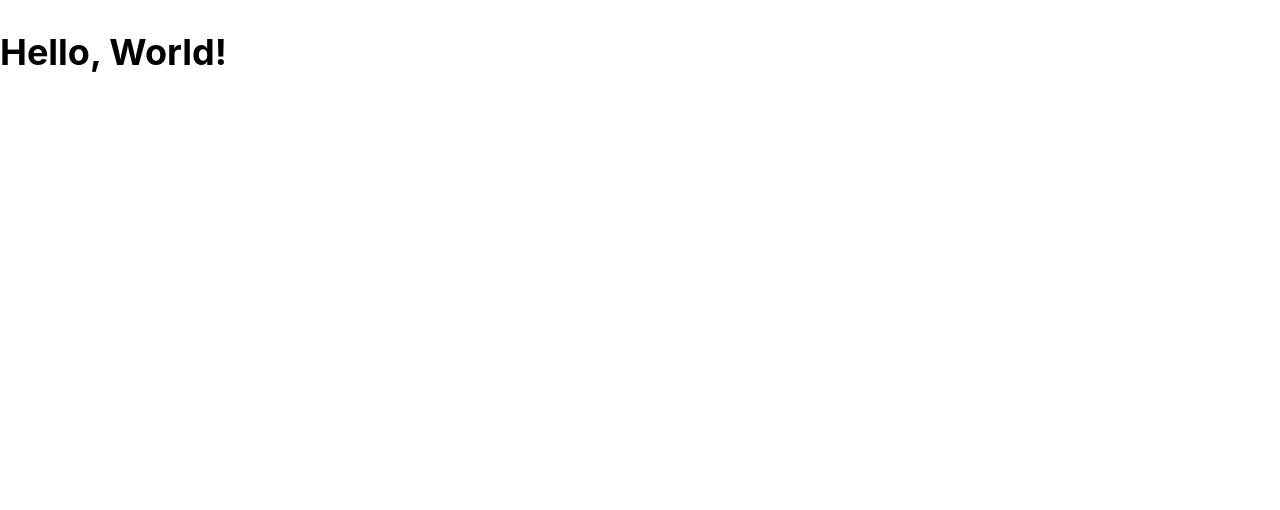
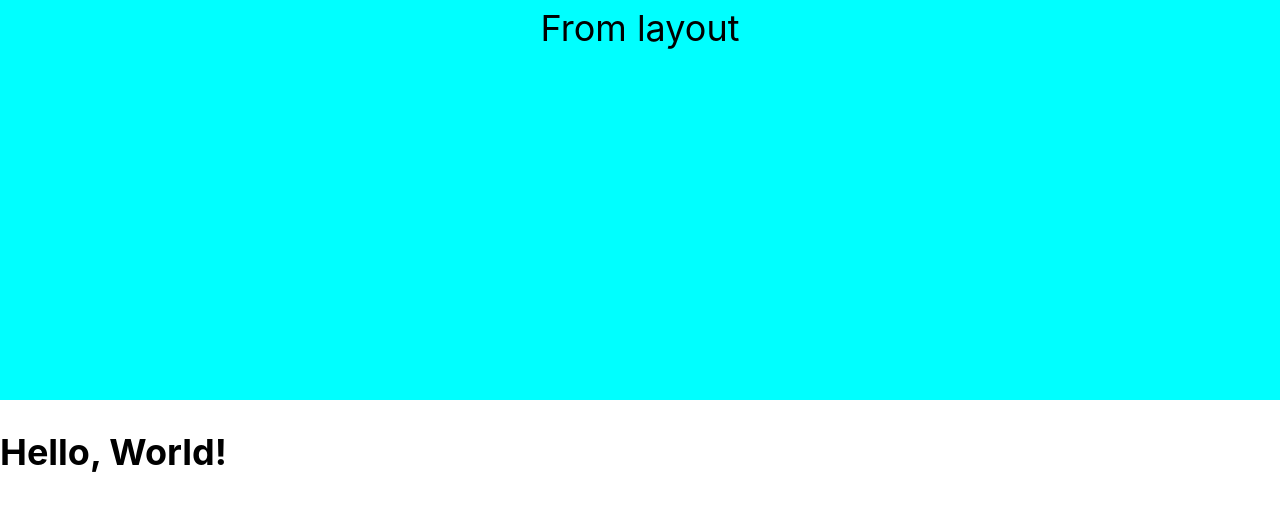
Before and after one commit to wcho0907/nextjs-blog, a Next.js app: page / in a window 1280 px wide. Shown: the top 510 px of the page. Built offline with nearby package versions, Linux system fonts and the light colour scheme.

Commit message:
Add layout

```diff
--- a/app/layout.js
+++ b/app/layout.js
@@ -1,8 +1,18 @@
-export default function RootLayout({ children }) {
+import styles from './layout.module.css'
+
+export default function Layout({ children }) {
   return (
-    <html>
-      <head />
-      <body>{children}</body>
-    </html>
-  )
+    <html lang="en">
+      <head>
+        <title>Hello</title>
+      </head>
+      <body>
+        <div
+          className={styles.header}
+        >From layout</div>
+        <div>
+          {children}
+        </div>
+      </body>
+    </html>)
 }
--- /dev/null
+++ b/app/layout.module.css
@@ -0,0 +1,7 @@
+.header {
+    width: 100%;
+    height: 50vh;
+    background-color: cyan;
+    text-align: center;
+    font-size: 2rem;
+  }
--- a/next.config.js
+++ b/next.config.js
@@ -1,5 +1,6 @@
 /** @type {import('next').NextConfig} */
 const nextConfig = {
+    reactStrictMode: true,
     experimental: {
       appDir: true,
     },
```
Also changed, not shown: app/test/about/page.js (+2 -0 lines), app/test/test-sub/about/page.js (+2 -0 lines).
